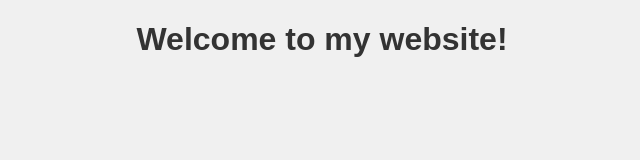
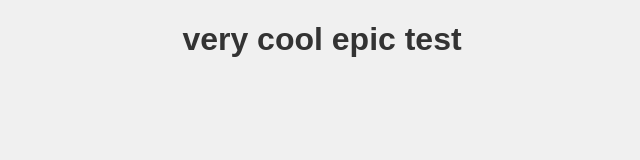
Before and after one commit to RHNCG21/patristocrat-practice, a plain HTML site: page index.html in a window 1280 px wide. Shown: the whole page, without its empty margins (318-958 px from the left). Drawn offline with Linux system fonts and the light colour scheme.

Commit message:
tessting

```diff
--- a/index.html
+++ b/index.html
@@ -1,7 +1,7 @@
 <!DOCTYPE html>
 <html>
 <head>
-  <title>My Awesome Website</title>
+  <title>Test Website</title>
   <style>
     body {
       background-color: #f0f0f0;
@@ -16,7 +16,7 @@
 </head>
 <body>
 
-  <h1>Welcome to my website!</h1>
+  <h1>very cool epic test</h1>
 
 </body>
 </html>
```
